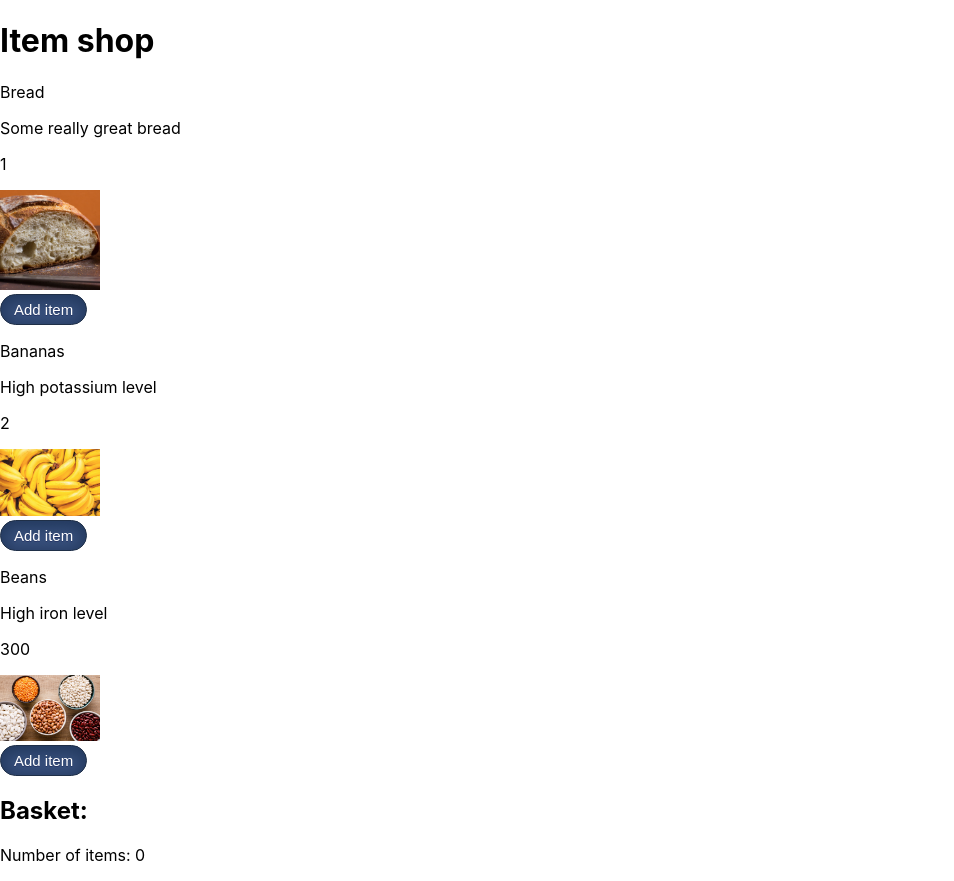
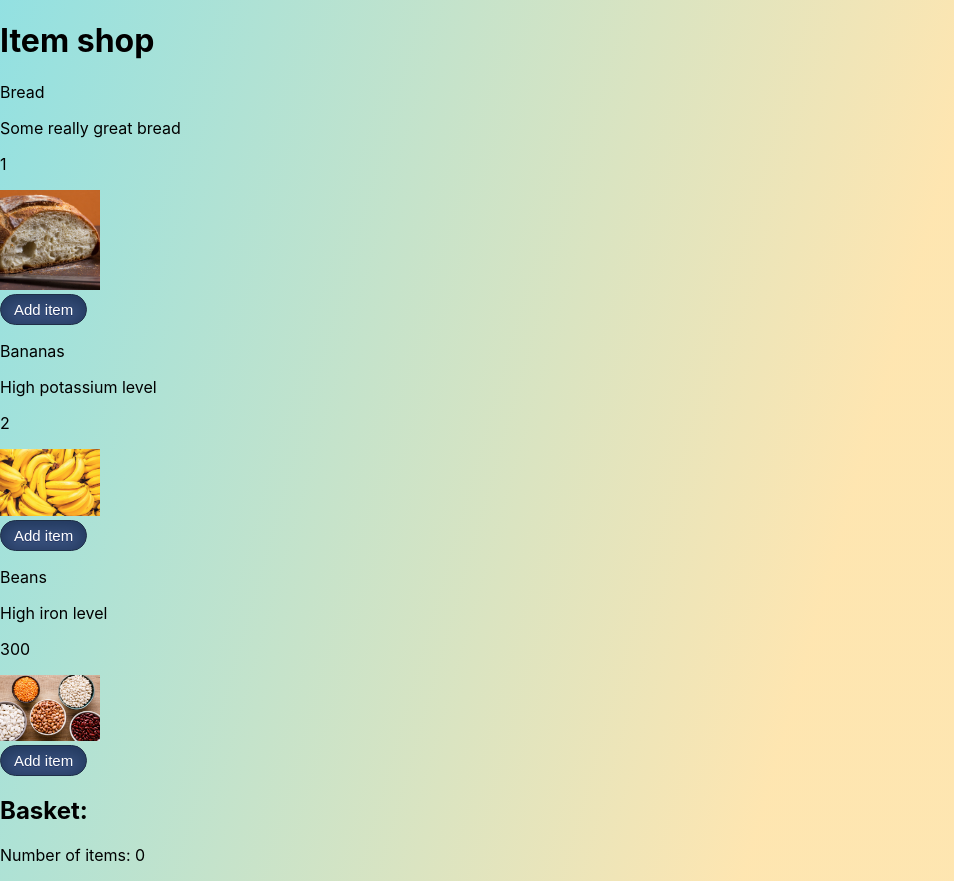
Before and after one commit to J-Rozas/E-Commerce-Lab-React, a React (Create React App) app: page / in a window 1280 px wide. Shown: the whole page, without its empty margins (0-954 px from the left). Built offline with nearby package versions, Linux system fonts and the light colour scheme.

Commit message:
Styling for body

```diff
--- a/src/App.css
+++ b/src/App.css
@@ -36,3 +36,8 @@
     transform: rotate(360deg);
   }
 }
+
+body {
+  background: rgb(34,193,195);
+  background: linear-gradient(106deg, rgba(34,193,195,0.4883140756302521) 0%, rgba(253,187,45,0.3734681372549019) 65%);
+}
```
